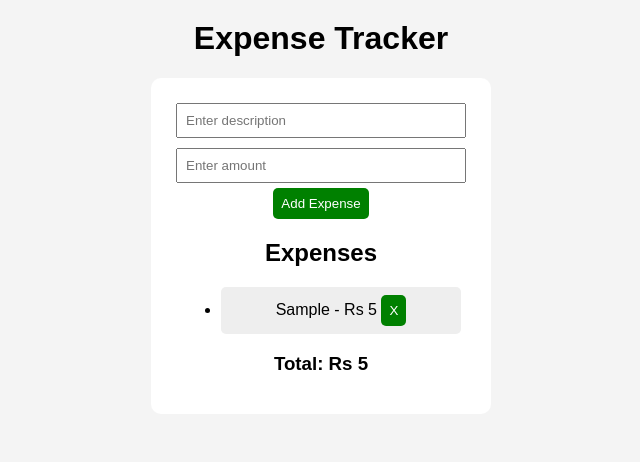
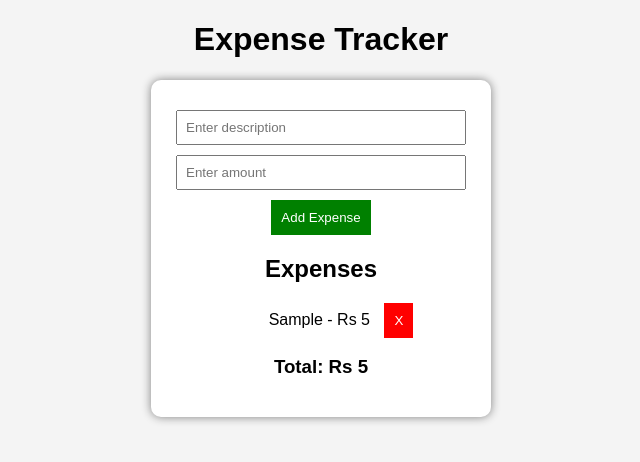
Before and after one commit to mehreenarif5/expense-tracker, a plain HTML site: page index.html in a window 1280 px wide. Both pictures are taken after typing "Sample", "5" into the empty fields and a click on the button "Add Expense". Shown: the whole page, without its empty margins (319-959 px from the left). Drawn offline with Linux system fonts and the light colour scheme.

Commit message:
Update style.css

```diff
--- a/style.css
+++ b/style.css
@@ -1,49 +1,3 @@
-body {
-    font-family: Arial;
-    text-align: center;
-    background-color: #f4f4f4;
-}
-
-.container {
-    background: white;
-    padding: 20px;
-    width: 300px;
-    margin: 50px auto;
-    border-radius: 10px;
-}
-
-input {
-    width: 90%;
-    padding: 8px;
-    margin: 5px;
-}
-
-button {
-    padding: 10px;
-    background-color: green;
-    color: white;
-    border: none;
-}
-
-h1 {
-    margin-top: 20px;
-}
-
-li {
-    margin: 10px;
-    padding: 8px;
-    background: #eee;
-    border-radius: 5px;
-}
-
-button {
-    cursor: pointer;
-    border-radius: 5px;
-}
-
-button:hover {
-    background-color: darkgreen;
-}
 body {
     font-family: Arial;
     background-color: #f4f4f4;
@@ -53,13 +7,33 @@ body {
 .container {
     background: white;
     padding: 20px;
+    width: 300px;
     margin: auto;
-    width: 300px;
     border-radius: 10px;
+    box-shadow: 0px 0px 10px gray;
+}
+
+input {
+    display: block;
+    width: 90%;
+    margin: 10px auto;
+    padding: 8px;
 }
 
 button {
-    background: green;
+    background-color: green;
     color: white;
-    padding: 8px;
+    padding: 10px;
+    border: none;
+    cursor: pointer;
 }
+
+li {
+    list-style: none;
+    margin: 10px;
+}
+
+li button {
+    margin-left: 10px;
+    background-color: red;
+}
```
